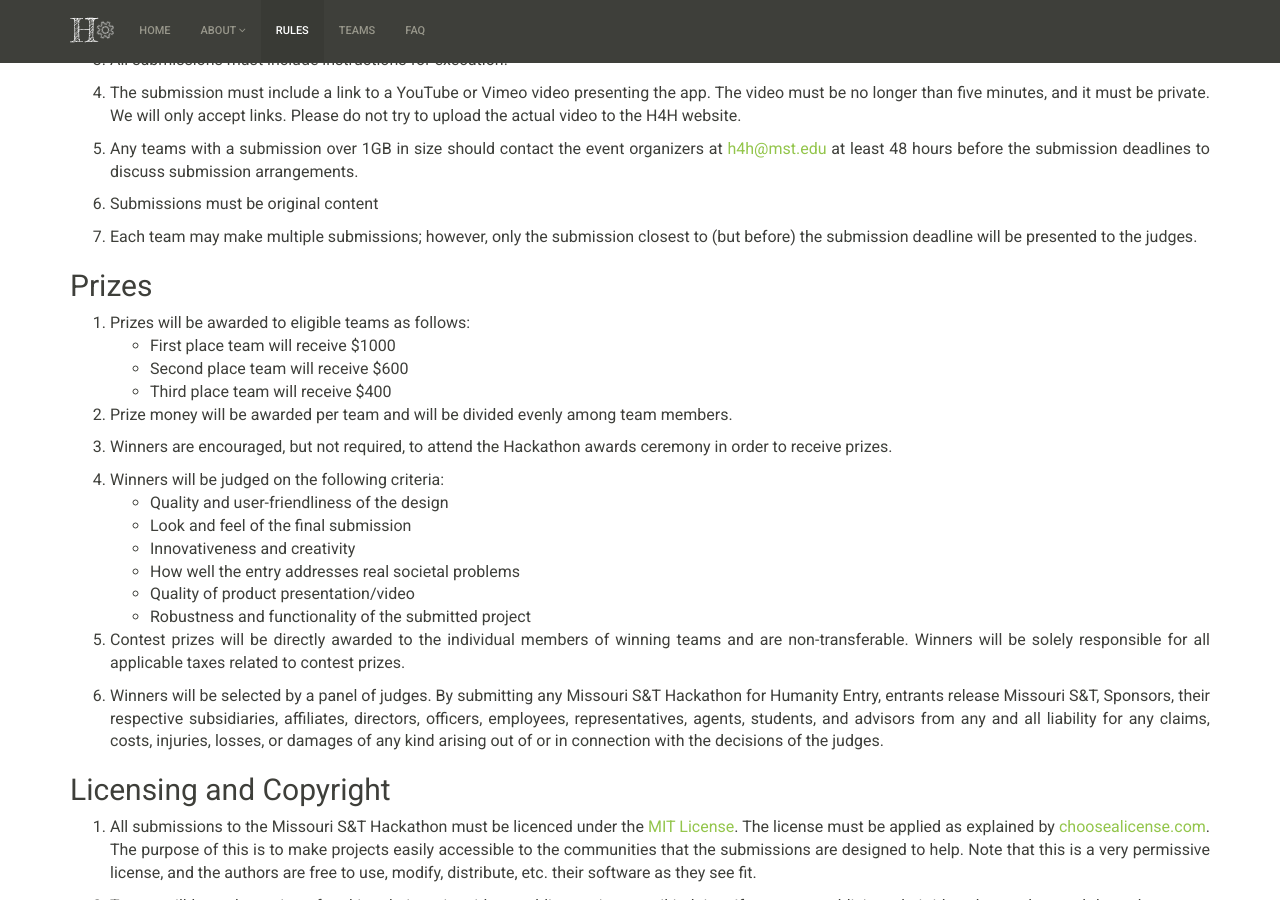
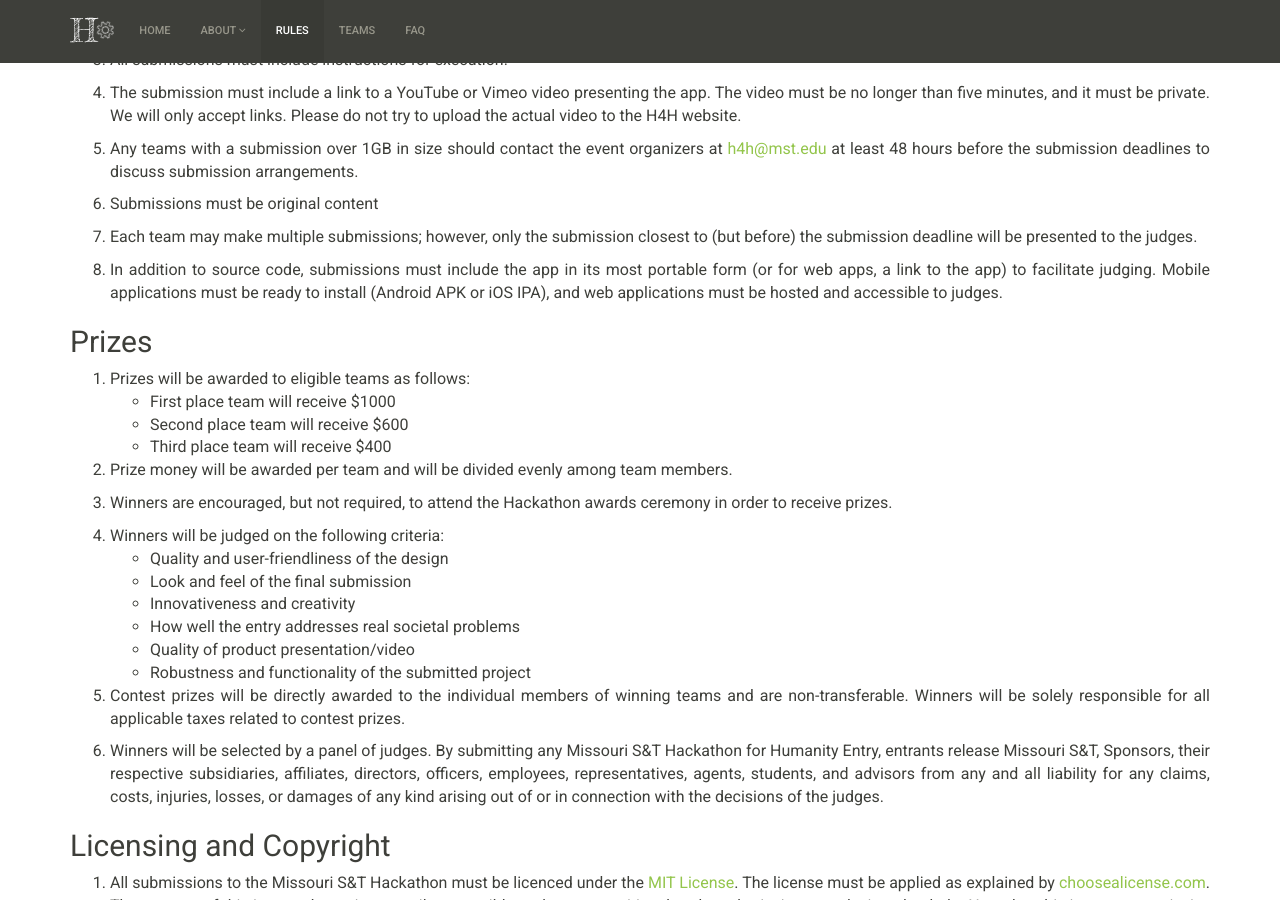
Before and after one commit to cmpsci-goldnjub/info, a Jekyll site: the page built from rules.md, in a window 1280 px wide and 900 px high, scrolled down 1055 px. Built offline with Jekyll 4.4.1, drawn with Linux system fonts in a browser that asks for light colours.

Commit message:
Add clarification about expected submission

```diff
--- a/rules.md
+++ b/rules.md
@@ -58,6 +58,9 @@ Email questions to <{{ site.email }}>.
 
 6.  Each team may make multiple submissions; however, only the submission closest to (but before) the submission deadline will be presented to the judges.
 
+7. In addition to source code, submissions must include the app in its most portable form (or for web apps, a link to the app) to facilitate judging. Mobile applications must be ready to install (Android APK or iOS IPA), and web applications must be hosted and accessible to judges.
+
+
 ## Prizes
 
 1.  Prizes will be awarded to eligible teams as follows:
```
